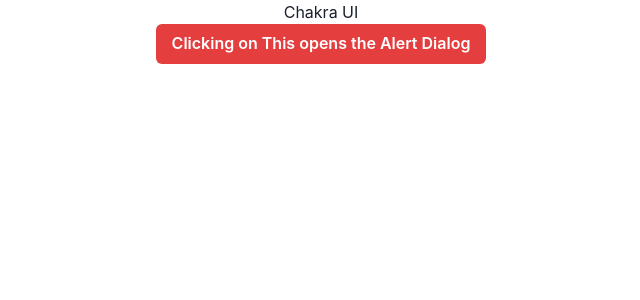
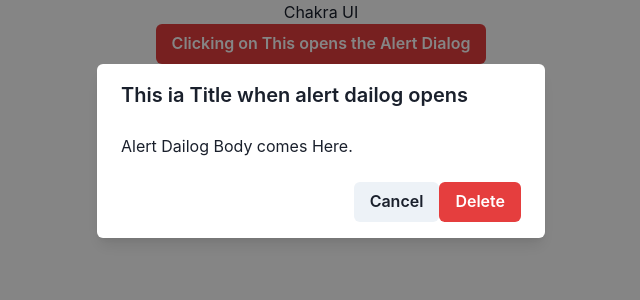
Before and after one commit to ankitsng0007/AnkitRepo, a React (Create React App) app in the folder RCT-101/Day-18/Asgn-1/chakra-ui/: page / in a window 1280 px wide. Both pictures are taken after a click on the button "Clicking on This opens the Alert Dialog". Shown: the top 300 px of the page, without its empty margins (319-959 px from the left). Built offline with nearby package versions, Linux system fonts and the light colour scheme.

Commit message:
file added

```diff
--- a/RCT-101/Day-18/Asgn-1/chakra-ui/src/Component/BasicPortal.jsx
+++ b/RCT-101/Day-18/Asgn-1/chakra-ui/src/Component/BasicPortal.jsx
@@ -3,12 +3,17 @@ import React from "react";
 
 export const BasicPortal=()=>{
     const {isOpen,onClose,onOpen}=useDisclosure();
+    const cancelRef=React.useRef();
     return(
         <>
         <Button colorScheme="red" onClick={onOpen}>
             Clicking on This opens the Alert Dialog
         </Button>
-        <AlertDialog>
+        <AlertDialog
+        isOpen={isOpen}
+        leastDestructiveRef={cancelRef}
+        onClose={onClose}
+        >
             <AlertDialogOverlay>
                 <AlertDialogContent>
                     <AlertDialogHeader>
@@ -18,10 +23,10 @@ export const BasicPortal=()=>{
                         Alert Dailog Body comes Here.
                     </AlertDialogBody>
                     <AlertDialogFooter>
-                        <Button>
+                        <Button ref={cancelRef} onClick={onClose}>
                             Cancel
                         </Button>
-                        <Button>
+                        <Button colorScheme="red" onClick={onClose}>
                             Delete
                         </Button>
                     </AlertDialogFooter>
```
